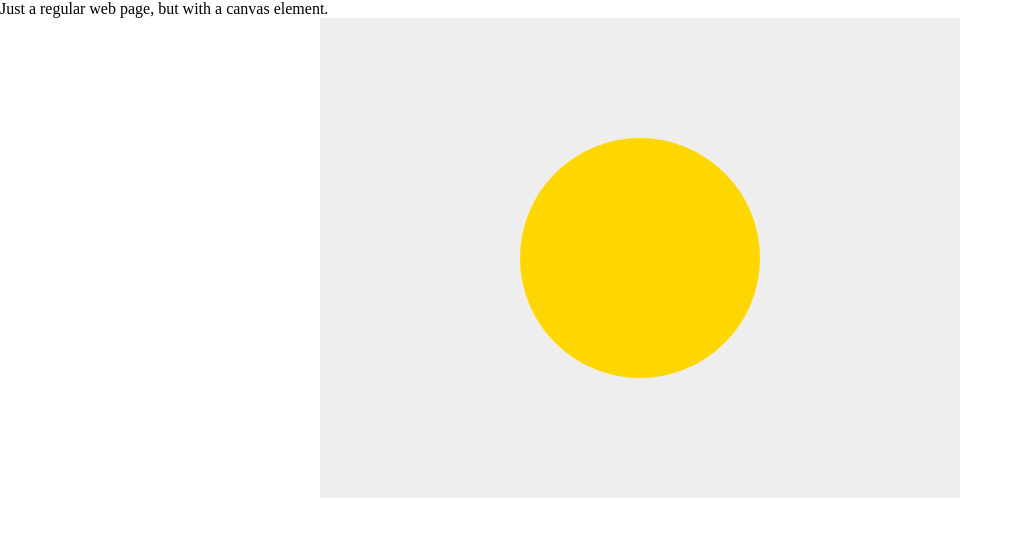
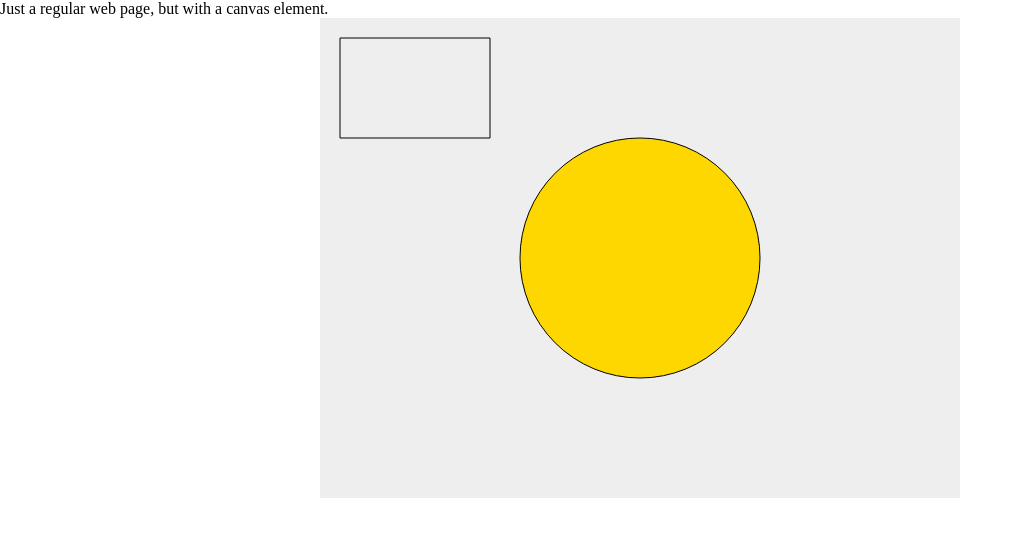
Before and after one commit to sizhky/Wheel-Puzzle, a plain HTML site: page index.html in a window 1280 px wide. Shown: the whole page, without its empty margins (0-1023 px from the left). Drawn offline with Linux system fonts and the light colour scheme.

Commit message:
checking git. Everything seems to be in place, as long as git can update the repository when you (Nitin) edit it. Yeah, and I added a rectangle. Really. A terrible rectangle.

```diff
--- a/index.html
+++ b/index.html
@@ -33,6 +33,9 @@
 			}
 			draw_wheel();
 
+			ctx.rect(20,20,150,100);
+			ctx.stroke();
+
 			// As i said, the drawing part of it, we can always handle later at leisure. How we'll actually test our code, will be using console.log in a browser, just putting ctrl+shift+i will show it, people use it to debug, as you might know.
 			console.log('The code reached here, of that we are sure.');
 
```
